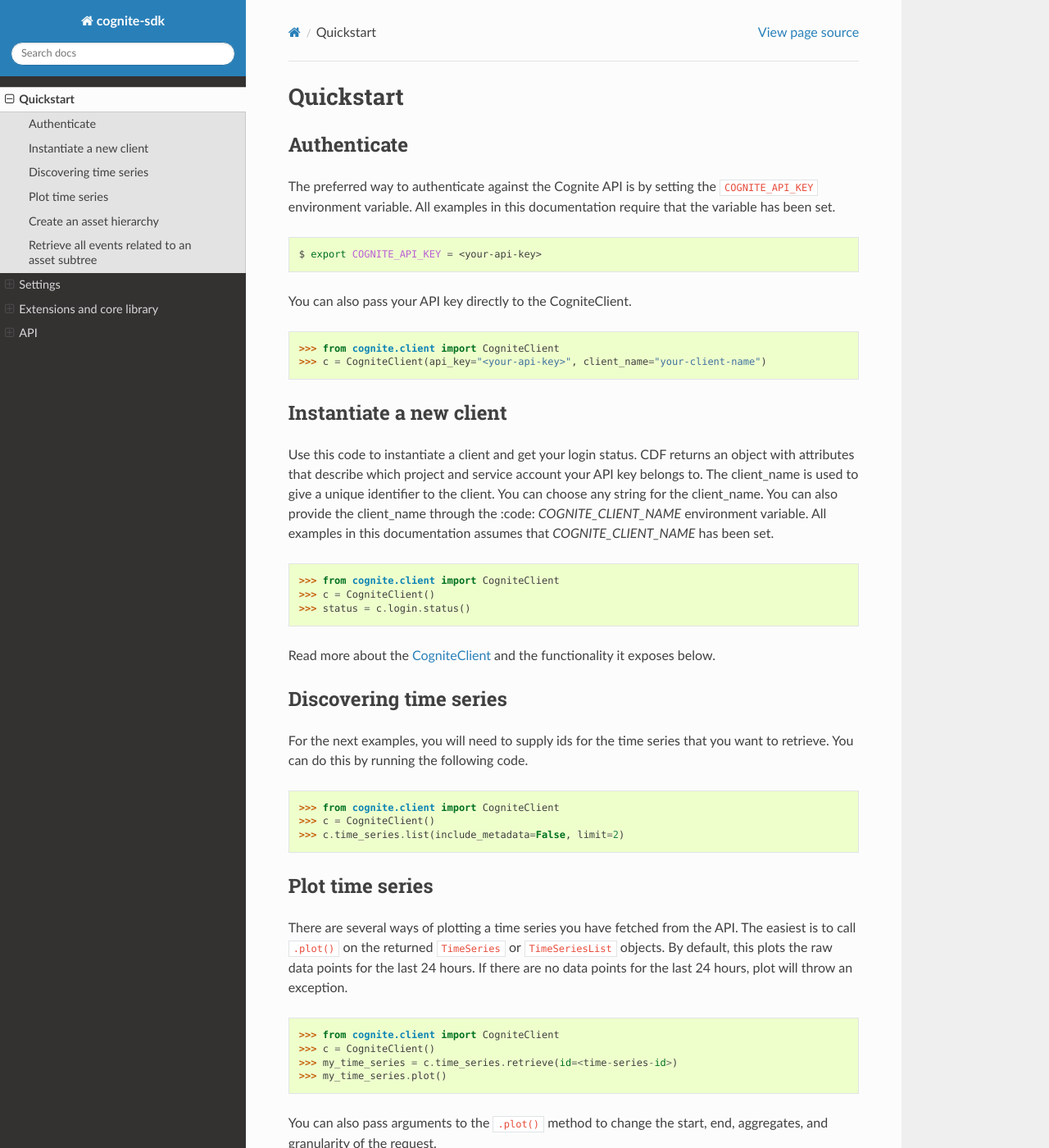
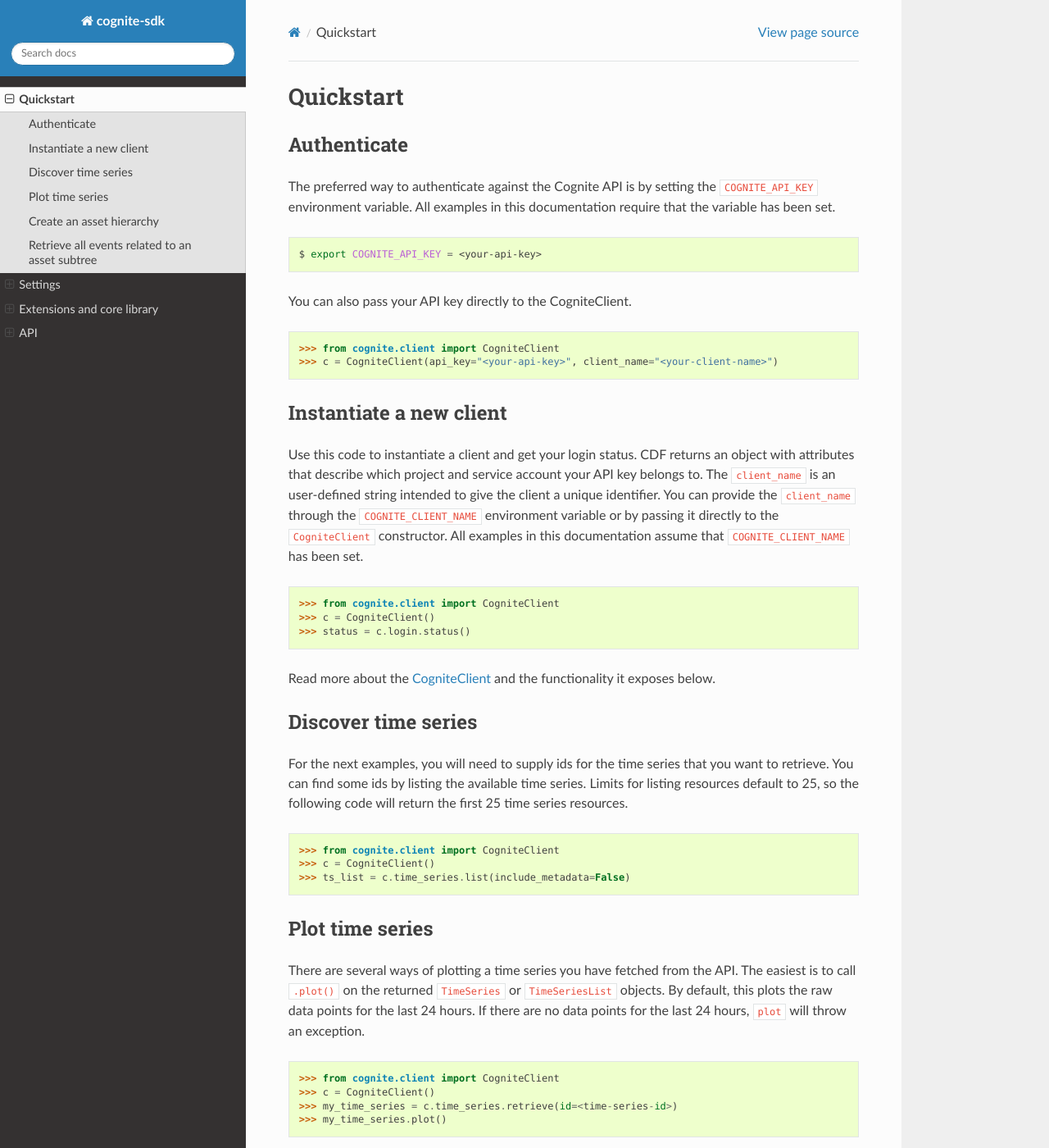
Before and after one commit to cognitedata/cognite-sdk-python, a Sphinx documentation site: the page built from docs/source/cognite.rst, in a window 1280 px wide and 1400 px high. Shown: the whole window at 82% size. Built offline with Sphinx 7.4.7 and the Read the Docs theme 2.0.0, drawn with Linux system fonts in a browser that asks for light colours.

Commit message:
Update cognite.rst

```diff
--- a/docs/source/cognite.rst
+++ b/docs/source/cognite.rst
@@ -13,15 +13,15 @@
 .. code:: python
 
     >>> from cognite.client import CogniteClient
-    >>> c = CogniteClient(api_key="<your-api-key>", client_name="your-client-name")
+    >>> c = CogniteClient(api_key="<your-api-key>", client_name="<your-client-name>")
 
 Instantiate a new client
 ------------------------
 Use this code to instantiate a client and get your login status. CDF returns an object with
-attributes that describe which project and service account your API key belongs to. The client_name
-is used to give a unique identifier to the client. You can choose any string for the client_name. You
-can also provide the client_name through the :code: `COGNITE_CLIENT_NAME` environment variable.
-All examples in this documentation assumes that `COGNITE_CLIENT_NAME` has been set.
+attributes that describe which project and service account your API key belongs to. The :code:`client_name`
+is an user-defined string intended to give the client a unique identifier. You
+can provide the :code:`client_name` through the :code:`COGNITE_CLIENT_NAME` environment variable or by passing it directly to the :code:`CogniteClient` constructor.
+All examples in this documentation assume that :code:`COGNITE_CLIENT_NAME` has been set.
 
 .. code:: python
 
@@ -31,22 +31,21 @@
 
 Read more about the `CogniteClient`_ and the functionality it exposes below.
 
-Discovering time series
------------------------
-For the next examples, you will need to supply ids for the time series that you want to retrieve. You can do this by
-running the following code.
+Discover time series
+--------------------
+For the next examples, you will need to supply ids for the time series that you want to retrieve. You can find some ids by listing the available time series. Limits for listing resources default to 25, so the following code will return the first 25 time series resources.
 
 .. code:: python
 
     >>> from cognite.client import CogniteClient
     >>> c = CogniteClient()
-    >>> c.time_series.list(include_metadata=False, limit=2)
+    >>> ts_list = c.time_series.list(include_metadata=False)
 
 Plot time series
 ----------------
 There are several ways of plotting a time series you have fetched from the API. The easiest is to call
 :code:`.plot()` on the returned :code:`TimeSeries` or :code:`TimeSeriesList` objects. By default, this plots the raw
-data points for the last 24 hours. If there are no data points for the last 24 hours, plot will throw an exception.
+data points for the last 24 hours. If there are no data points for the last 24 hours, :code:`plot` will throw an exception.
 
 .. code:: python
 
```
